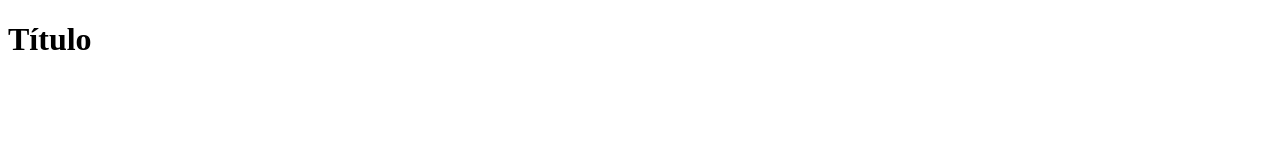
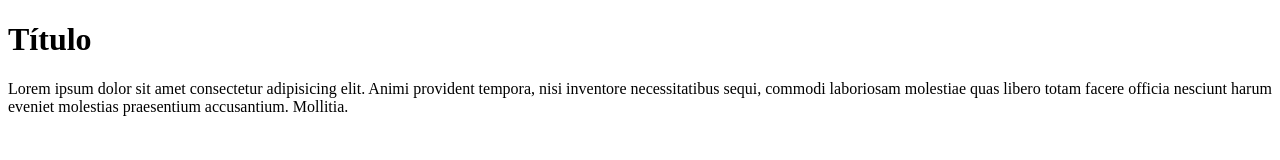
Before and after one commit to Lightzzs/ProjetoLandingPage, a plain HTML site: page index.html in a window 1280 px wide. Drawn offline with Linux system fonts and the light colour scheme.

Commit message:
Texto Adicionado

```diff
--- a/index.html
+++ b/index.html
@@ -9,5 +9,7 @@
 
     <h1>Título</h1>
 
+    <p>Lorem ipsum dolor sit amet consectetur adipisicing elit. Animi provident tempora, nisi inventore necessitatibus sequi, commodi laboriosam molestiae quas libero totam facere officia nesciunt harum eveniet molestias praesentium accusantium. Mollitia.</p>
+
 </body>
 </html>
```
